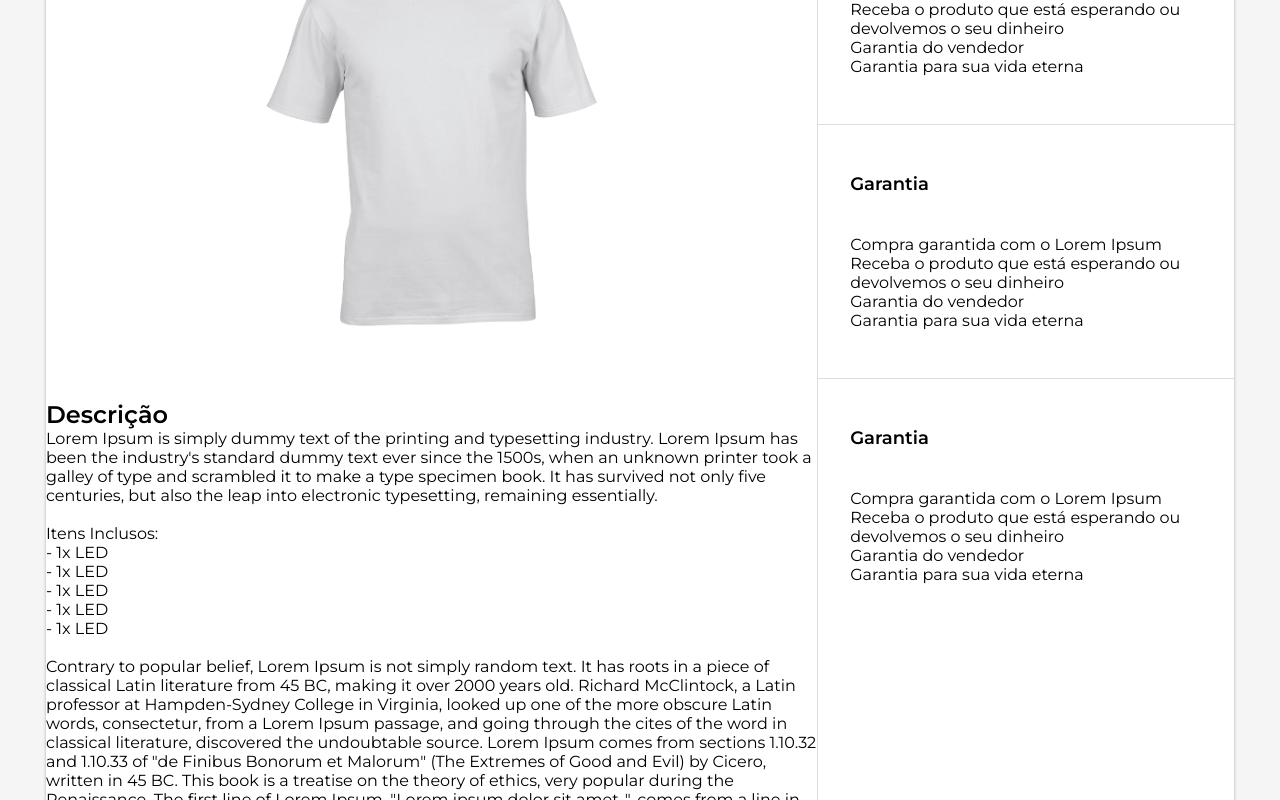
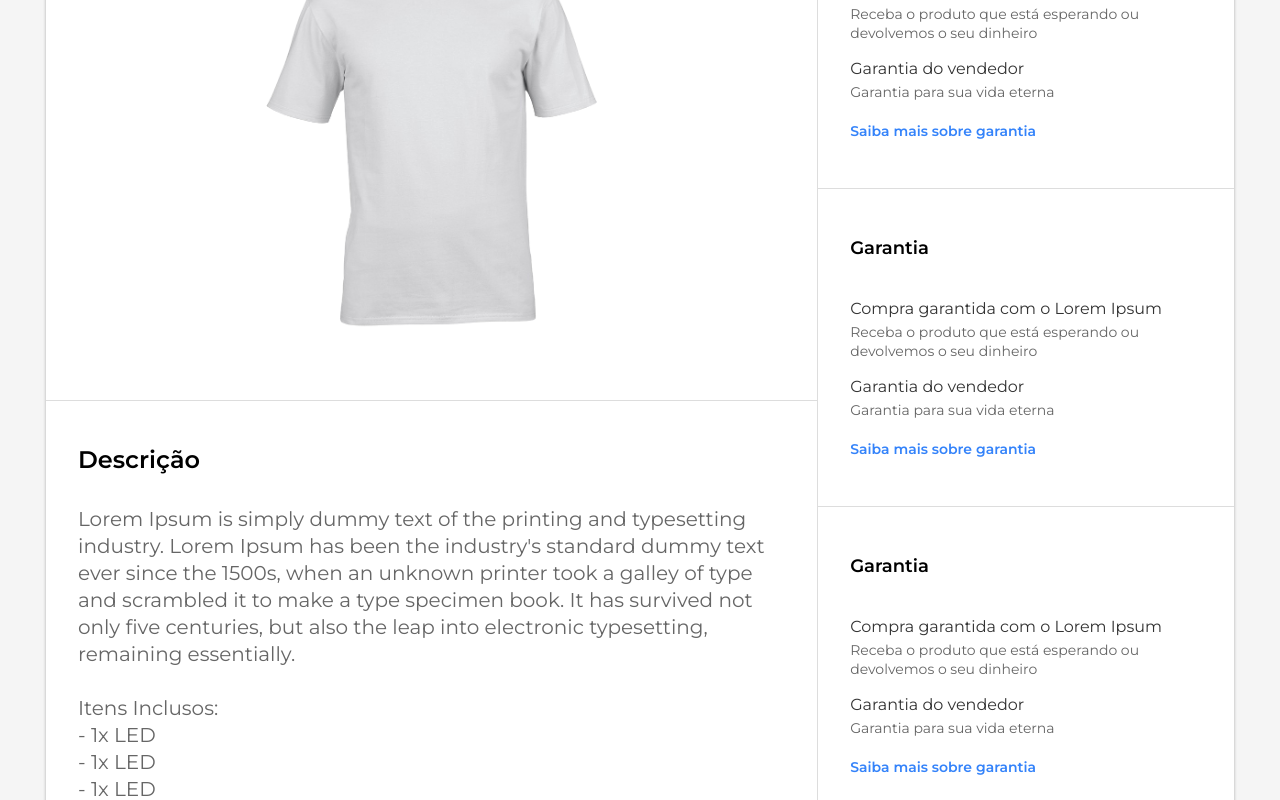
Before and after one commit to CharlesPereira1/UiClone-MercadoLivre, a React (Create React App) app: page / in a window 1280 px wide. Shown: the part 180-980 px from the top of the page. Built offline with nearby package versions, Linux system fonts and the light colour scheme; the HTML template or start-up script is replaced by a standard one.

Commit message:
first project

```diff
--- a/src/components/Product/index.tsx
+++ b/src/components/Product/index.tsx
@@ -58,6 +58,8 @@
         <p className="description">Garantia para sua vida eterna</p>
       </span>
     </div>
+
+    <a href="#"> Saiba mais sobre garantia</a>
   </Section>
 );
 
--- a/src/components/Product/styles.ts
+++ b/src/components/Product/styles.ts
@@ -57,8 +57,47 @@
     font-size: 18px;
     margin-bottom: 40px;
   }
+
+  > div {
+    display: flex;
+    flex-direction: column;
+
+    > span + span {
+      margin-top: 16px;
+    }
+
+    .title {
+      font-size: 16px;
+      color: var(--color-black);
+    }
+    .description {
+      margin-top: 5px;
+      font-size: 14px;
+      color: var(--color-gray);
+      line-height: 19px;
+    }
+  }
+
+  > a {
+    margin-top: 20px;
+    font-size: 14px;
+    font-weight: 600;
+    color: var(--color-blue);
+    text-decoration: none;
+  }
 `;
 
-export const Description = styled.div``;
-export const Info = styled.div``;
-export const WarrantySection = styled.div``;
+export const Description = styled.div`
+  border-top: 1px solid var(--color-border);
+  padding: 44px 32px;
+
+  > h2 {
+    font-size: 24px;
+    margin-bottom: 32px;
+  }
+  > p {
+    font-size: 20px;
+    color: var(--color-gray);
+    line-height: 27px;
+  }
+`;
--- /dev/null
+++ b/src/components/SellerInfo/styles.ts
@@ -0,0 +1,5 @@
+import styled from 'styled-components';
+
+export const Container = styled.div`
+
+`;
```
Also changed, not shown: src/components/SellerInfo/index.tsx (added, +13 -0 lines).
